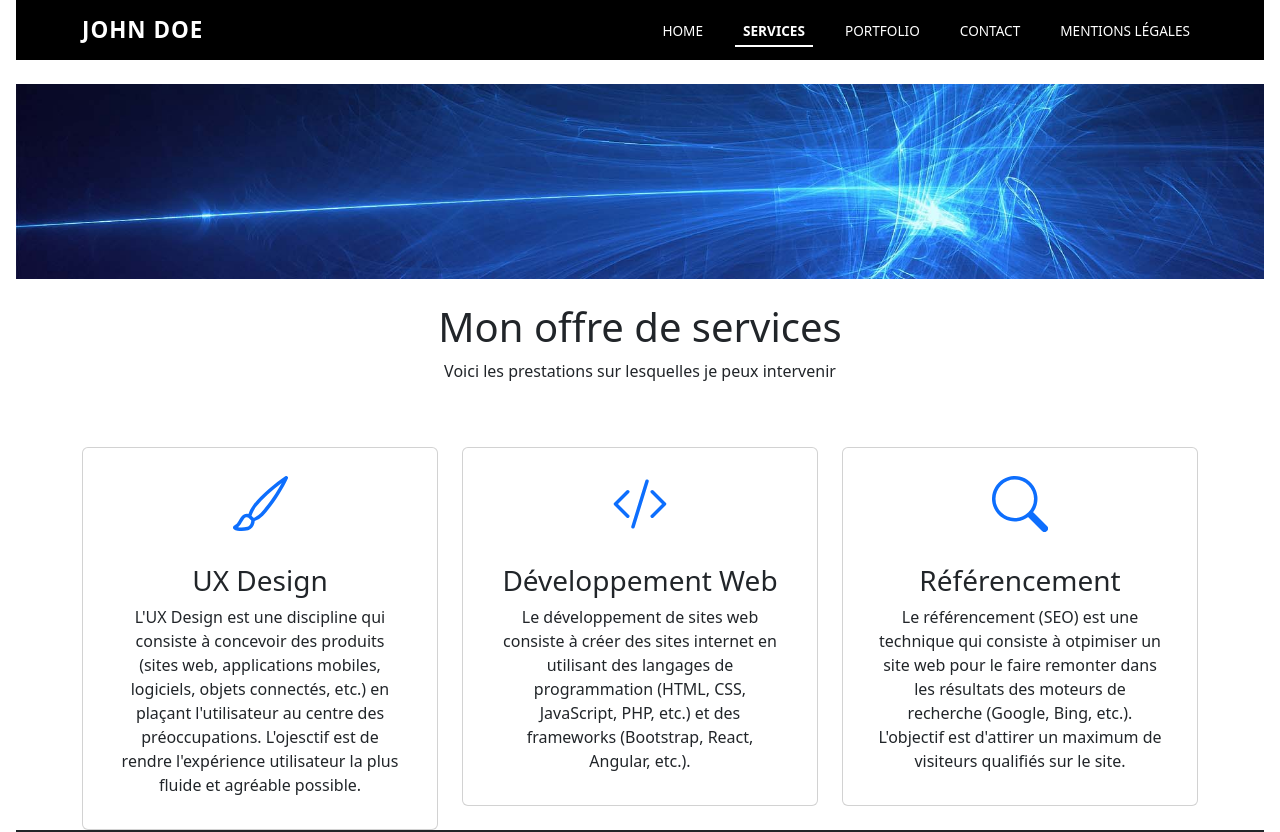
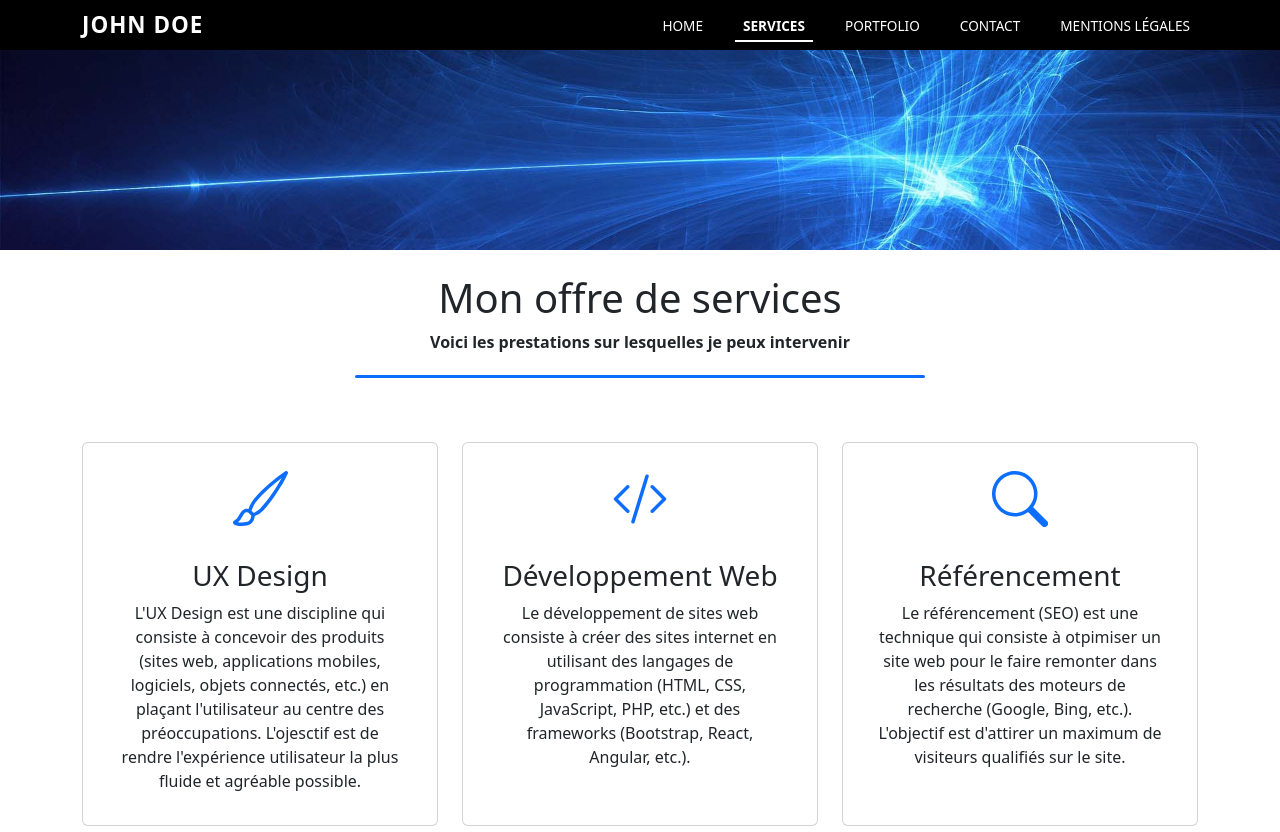
Before and after one commit to Khallas111/portfolioJonhDoe, a React (Create React App) app: page /services in a window 1280 px wide. Shown: the top 832 px of the page. Built offline with nearby package versions, Linux system fonts and the light colour scheme.

Commit message:
Services
- Harmonisation des cartes services
- Site plein écran
-Création feuille de style Services
-Logo plus cliquable

```diff
--- a/src/App.js
+++ b/src/App.js
@@ -10,7 +10,7 @@ import "./styles/Global.scss";
 
 function Layout({ children }) {
   return (
-    <Container fluid className="px-3">
+    <Container fluid className="px-0">
       {children}
     </Container>
   );
--- a/src/Components/Header.js
+++ b/src/Components/Header.js
@@ -8,9 +8,7 @@ const Header = () => {
   return (
     <Navbar expand="lg" className="header" variant="dark">
       <Container>
-        <Navbar.Brand href="/" className="navbar-brand-custom">
-          <Logo />
-        </Navbar.Brand>
+        <Logo />
 
         <Navbar.Toggle aria-controls="main-navbar" />
 
--- a/src/Components/tools/cards/CardsForServices.js
+++ b/src/Components/tools/cards/CardsForServices.js
@@ -2,7 +2,7 @@ import Card from "react-bootstrap/Card";
 
 function CardForServices({ title, text, icon: Icon }) {
   return (
-    <Card className="text-center p-3">
+    <Card className="text-center p-3 h-100">
       <div className="display-4 text-primary mb-3">
         <Icon aria-hidden="true" />
       </div>
--- a/src/Pages/Services.js
+++ b/src/Pages/Services.js
@@ -6,25 +6,26 @@ import { BsBrush, BsSearch, BsCodeSlash } from "react-icons/bs";
 import { Container, Row, Col } from "react-bootstrap";
 import Image from "react-bootstrap/Image";
 import banner from "../assets/images/banner.jpg";
+import "../styles/Services.scss";
 const Services = () => {
   return (
     <>
       <Header />
 
       {/* Image Bannière */}
-      <Image src={banner} fluid alt="Bannière services" className="my-4" />
-      <Container className="services">
+      <Image src={banner} fluid alt="Bannière services" className="mb-4" />
+      <Container className="services mb-5">
         {/* Titre */}
         <Row className="text-center mb-5">
-          <Col>
+          <Col className="service-title">
             <h1>Mon offre de services</h1>
             <p>Voici les prestations sur lesquelles je peux intervenir</p>
           </Col>
         </Row>
 
         {/* Cartes */}
-        <Row className="g-4">
-          <Col xs={12} md={6} lg={4}>
+        <Row className="g-4 align-items-stretch">
+          <Col xs={12} md={4} lg={4}>
             <CardForServices
               title="UX Design"
               text="L'UX Design est une discipline qui consiste à concevoir des produits (sites web, applications mobiles, logiciels, objets connectés, etc.) en plaçant l'utilisateur au centre des préoccupations. L'ojesctif est de rendre l'expérience utilisateur la plus fluide et agréable possible."
@@ -32,7 +33,7 @@ const Services = () => {
             />
           </Col>
 
-          <Col xs={12} md={6} lg={4}>
+          <Col xs={12} md={4} lg={4}>
             <CardForServices
               title="Développement Web"
               text="Le développement de sites web consiste à créer des sites internet en utilisant des langages de programmation (HTML, CSS, JavaScript, PHP, etc.) et des frameworks (Bootstrap, React, Angular, etc.)."
@@ -40,7 +41,7 @@ const Services = () => {
             />
           </Col>
 
-          <Col xs={12} md={6} lg={4}>
+          <Col xs={12} md={4} lg={4}>
             <CardForServices
               title="Référencement"
               text="Le référencement (SEO) est une technique qui consiste à otpimiser un site web pour le faire remonter dans les résultats des moteurs de recherche (Google, Bing, etc.). L'objectif est d'attirer un maximum de visiteurs qualifiés sur le site."
--- /dev/null
+++ b/src/styles/Services.scss
@@ -0,0 +1,18 @@
+.service-title {
+  position: relative;
+  padding-bottom: 0.5rem;
+  margin-bottom: 1rem;
+  font-weight: 600;
+
+  &::after {
+     content: "";
+  position: absolute;
+  left: 0;
+  bottom: 0;
+  width: 50%;
+  height: 3px;
+  background: #0d6efd;
+  border-radius: 2px;
+  transform: translateX(50%);
+}
+}
```
